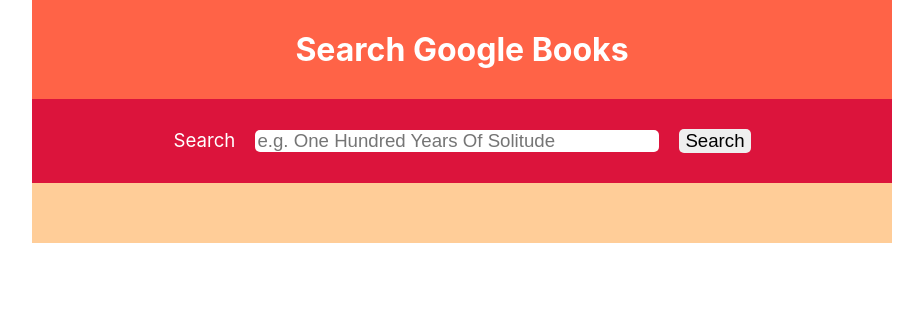
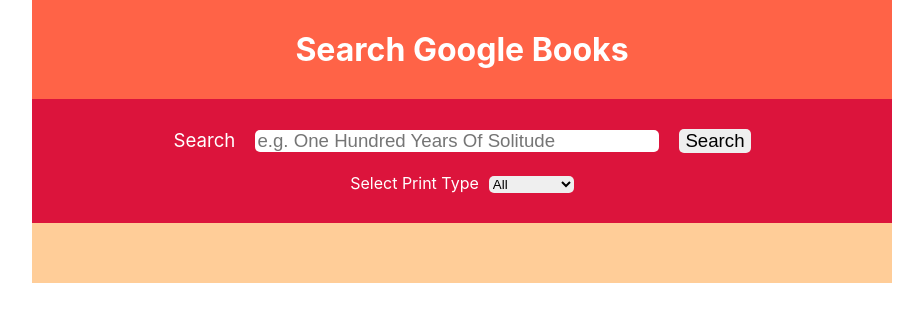
Before and after one commit to rodellwarner/google-book-finder, a React (Create React App) app in the folder google-book-finder/: page / in a window 1280 px wide. Shown: the top 322 px of the page, without its empty margins (178-1101 px from the left). Built offline with nearby package versions, Linux system fonts and the light colour scheme.

Commit message:
PrintType component works. Filtering feature added

```diff
--- /dev/null
+++ b/google-book-finder/src/PrintType/PrintType.css
@@ -0,0 +1,14 @@
+.printType {
+  margin: auto;
+  padding-top: 20px;
+}
+
+#selectPrintTypeLabel {
+  color: white;
+  padding-right: 10px;
+}
+
+#selectPrintType {
+  border: none;
+  border-radius: 5px;
+}
--- /dev/null
+++ b/google-book-finder/src/PrintType/PrintType.js
@@ -0,0 +1,37 @@
+import React, { Component } from "react";
+import "./PrintType.css";
+
+const STORE = ["All", "Books", "Magazines"];
+
+function addOptions(arrayOfOptions) {
+  let listOfSelectOptions = arrayOfOptions.map((selectionOption, index) => {
+    return (
+      <option value={selectionOption} key={index}>
+        {selectionOption}
+      </option>
+    );
+  });
+  return listOfSelectOptions;
+}
+
+class PrintType extends Component {
+  render() {
+    return (
+      <div className="printType">
+        <label htmlFor="selectPrintType" id="selectPrintTypeLabel">
+          Select Print Type
+        </label>
+        <select
+          name="selectPrintType"
+          id="selectPrintType"
+          defaultValue="ALL"
+          onChange={(e) => this.props.handleChangePrintType(e.target.value)}
+        >
+          {addOptions(STORE)}
+        </select>
+      </div>
+    );
+  }
+}
+
+export default PrintType;
--- a/google-book-finder/src/SearchBar/SearchBar.js
+++ b/google-book-finder/src/SearchBar/SearchBar.js
@@ -1,11 +1,13 @@
 import React, { Component } from "react";
 import "./SearchBar.css";
+import PrintType from "../PrintType/PrintType";
 
 class SearchBar extends Component {
   constructor(props) {
     super(props);
     this.state = {
       searchTerm: "",
+      searchPrintType: "All",
     };
   }
 
@@ -15,12 +17,19 @@
     });
   }
 
+  searchPrintTypeChanged(newSearchPrintType) {
+    this.setState({
+      searchPrintType: newSearchPrintType,
+    });
+  }
+
   handleSubmit(e) {
     e.preventDefault();
 
     const url =
       "https://www.googleapis.com/books/v1/volumes?q=" +
-      `${this.state.searchTerm}`;
+      `${this.state.searchTerm}` +
+      `&printType=${this.state.searchPrintType}`;
     const options = {
       method: "GET",
       headers: {
@@ -53,6 +62,11 @@
             Search
           </button>
         </form>
+        <PrintType
+          handleChangePrintType={(newPrintType) =>
+            this.searchPrintTypeChanged(newPrintType)
+          }
+        />
       </div>
     );
   }
--- a/google-book-finder/src/Volume/Volume.js
+++ b/google-book-finder/src/Volume/Volume.js
@@ -2,18 +2,10 @@
 import "./Volume.css";
 
 class Volume extends Component {
-  constructor(props) {
-    super(props);
-    this.state = { objectContainingThumbnail: [] };
-  }
-
   render() {
-    console.log(
-      "Image Links: ",
-      this.props.item.volumeInfo?.imageLinks?.thumbnail
-    );
-
     const url = this.props.item.volumeInfo?.imageLinks?.thumbnail;
+    const description = this.props.item.volumeInfo?.description;
+    const author = this.props.item.volumeInfo?.authors;
 
     const itemNumber = this.props.itemNumber + 1;
 
@@ -27,10 +19,10 @@
           <b>Title:</b> {this.props.item.volumeInfo.title}
         </p>
         <p>
-          <b>Author:</b> {this.props.item.volumeInfo.authors}
+          {!!author && <b>Author:</b>} {author}
         </p>
         <p>
-          <b>Description:</b> {this.props.item.volumeInfo.description}
+          {!!description && <b>Description:</b>} {description}
         </p>
       </div>
     );
```
Also changed, not shown: 1 other file (tests, documents, lock files or other folders).
